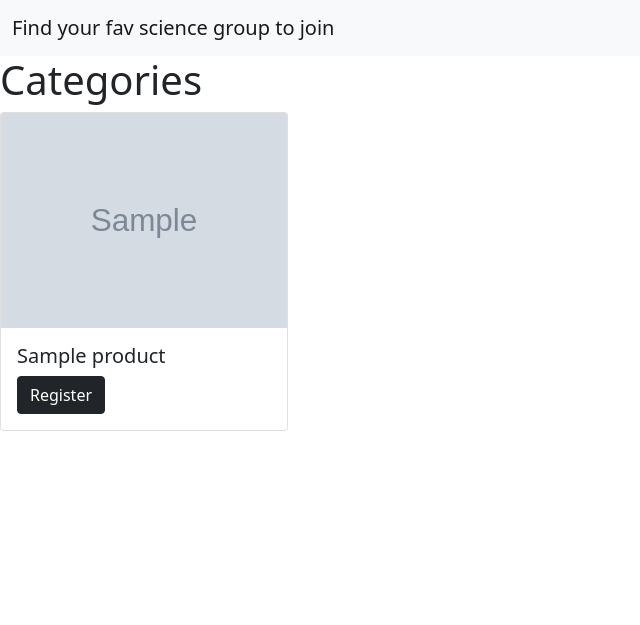
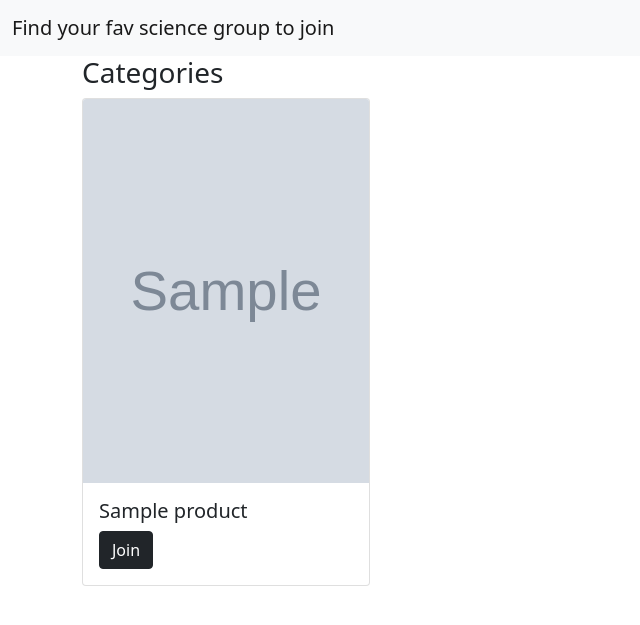
Before and after one commit to CutieMath/djangoPrac, a Python web app: template products/templates/index.html in a window 1280 px wide. Shown: the top 625 px of the page, without its empty margins (0-640 px from the left). Run offline with Jinja, Linux system fonts and the light colour scheme; the template is opened without the code that fills it: most values are stand-ins (such as "Sample title", 1, 10 or a date in 2020); grey boxes marked "Sample" are stand-in pictures.

Commit message:
add final touch

```diff
--- a/products/templates/index.html
+++ b/products/templates/index.html
@@ -1,18 +1,26 @@
 {% extends 'base.html' %}
 
 {% block content %}
-<h1>Categories</h1>
+<h3>Categories</h3>
     <div class="row">
         {% for product in products %}
-            <div class="col">
+            <div class="col card-img-top">
                 <div class="card" style="width: 18rem;">
                     <img src="{{ product.image_url }}" class="card-img-top" alt="...">
                     <div class="card-body">
                         <h5 class="card-title">{{ product.name }}</h5>
-                        <a href="#" class="btn btn-dark">Register</a>
+                        <a href="#" class="btn btn-dark">Join</a>
                     </div>
                 </div>
             </div>
         {% endfor %}
     </div>
+    # just to make the image same size
+    <style>
+        .card-img-top {
+            width: 100%;
+            height: 30vw;
+            object-fit: cover;
+        }
+    </style>
 {% endblock %}
--- a/templates/base.html
+++ b/templates/base.html
@@ -17,7 +17,7 @@
         <a class="navbar-brand" href="#">Find your fav science group to join</a>
     </div>
 </nav>
-<div>
+<div class="container">
     {% block content %}
     {% endblock %}
 </div>
```
